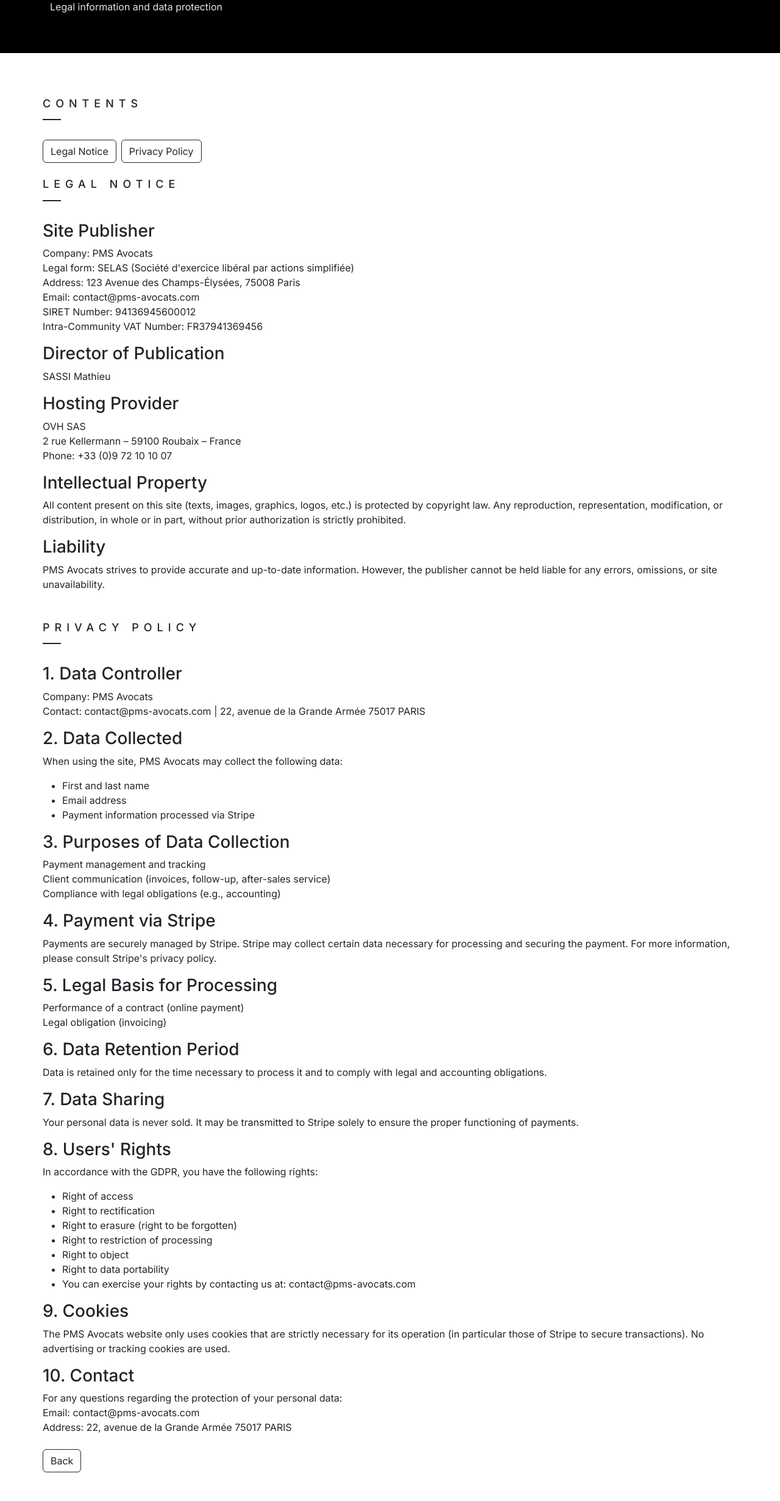
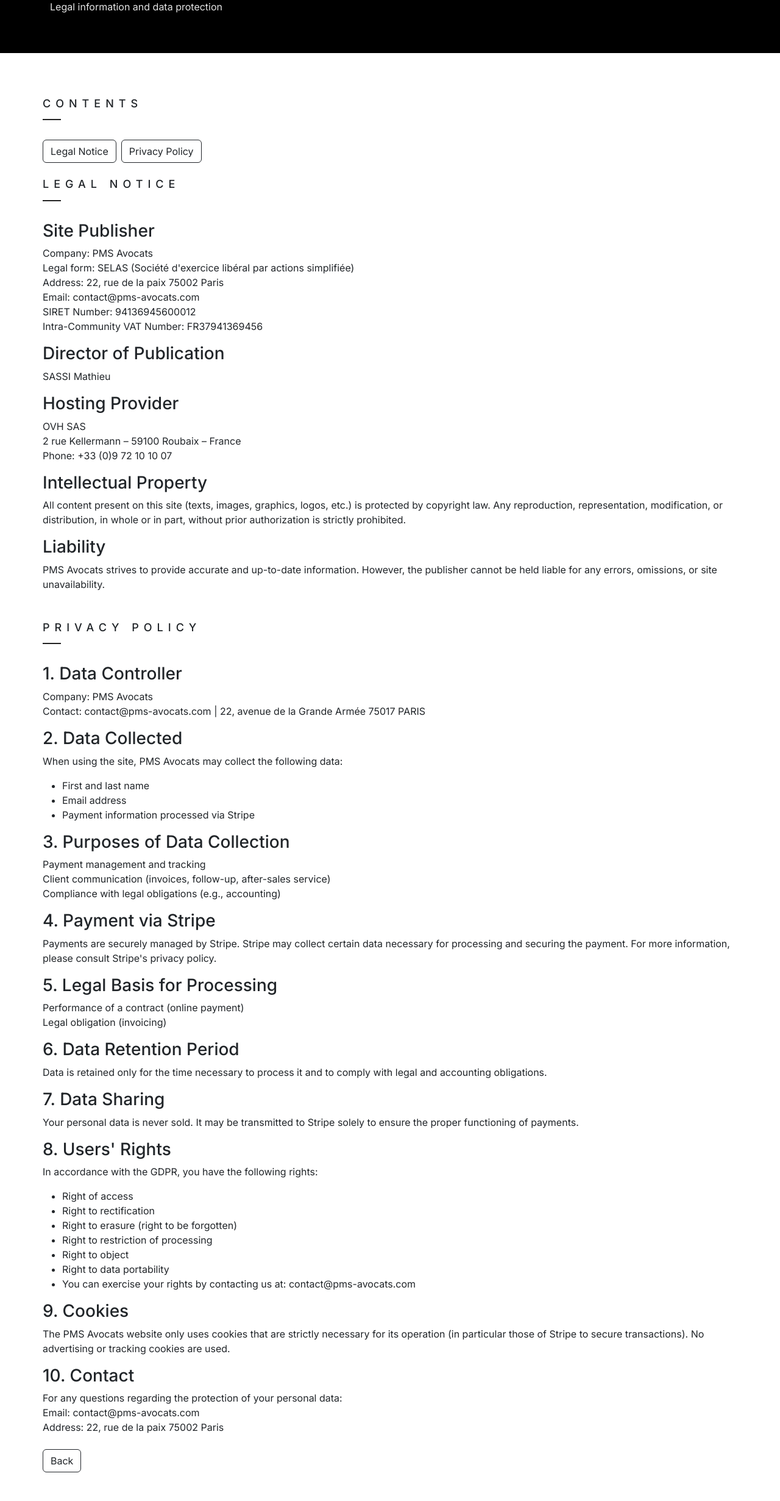
Before and after one commit to pms-avocats/statique, a plain HTML site: page en/mentions-legales.html in a window 1280 px wide. Shown: the part 99-2560 px from the top of the page at 61% size. Drawn offline with Linux system fonts and the light colour scheme.

Commit message:
Update contact address in mentions-legales.html

```diff
--- a/en/mentions-legales.html
+++ b/en/mentions-legales.html
@@ -67,7 +67,7 @@
             <p>
               Company: PMS Avocats<br>
               Legal form: SELAS (Société d'exercice libéral par actions simplifiée)<br>
-              Address: 123 Avenue des Champs-Élysées, 75008 Paris<br>
+              Address: 22, rue de la paix 75002 Paris<br>
               Email: contact@pms-avocats.com<br>
               SIRET Number: 94136945600012<br>
               Intra-Community VAT Number: FR37941369456
@@ -153,7 +153,7 @@
           <p>
             For any questions regarding the protection of your personal data:<br>
             Email: contact@pms-avocats.com<br>
-            Address: 22, avenue de la Grande Armée 75017 PARIS
+            Address: 22, rue de la paix 75002 Paris
           </p>
         </div>
     </section>
```
